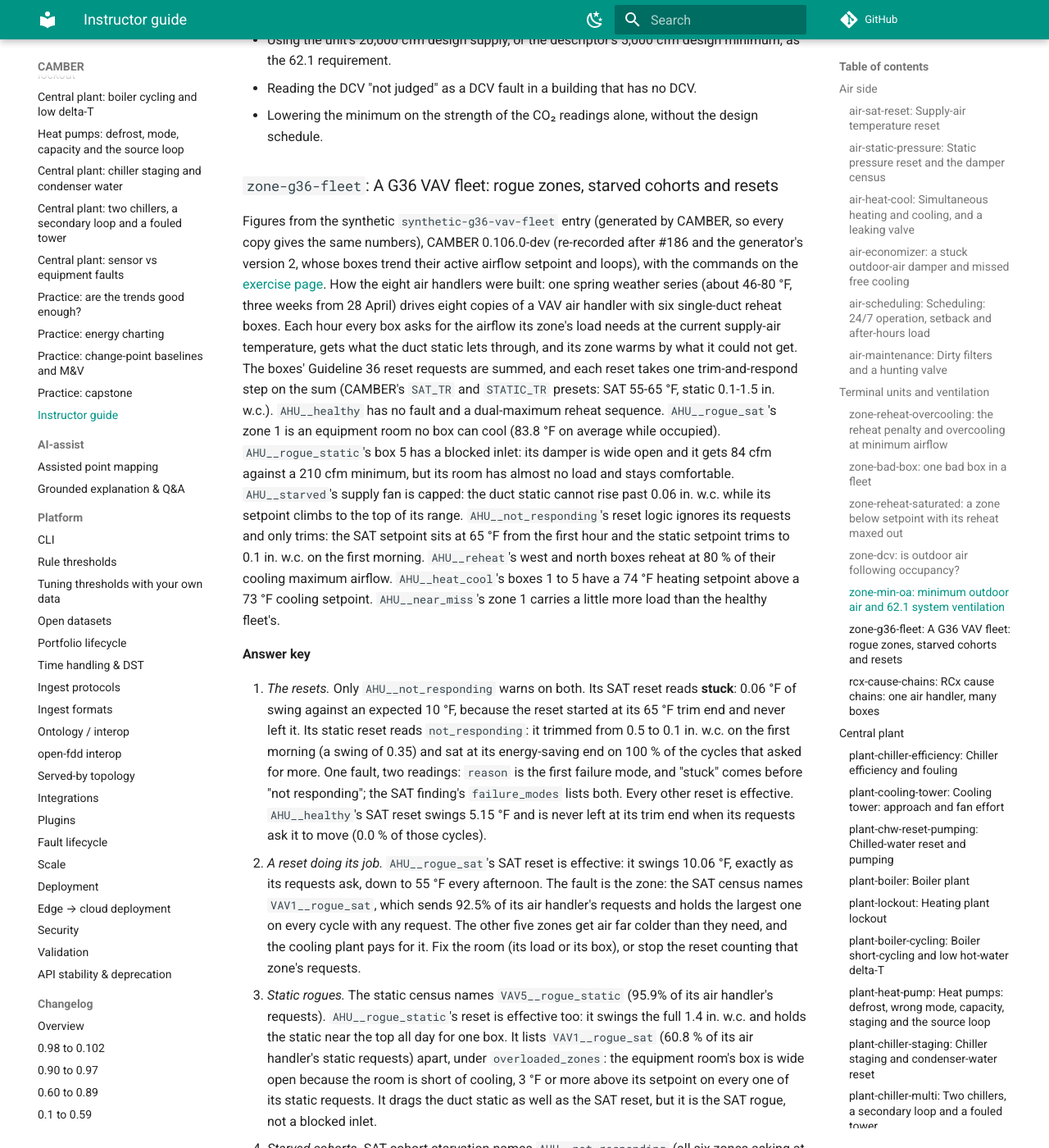
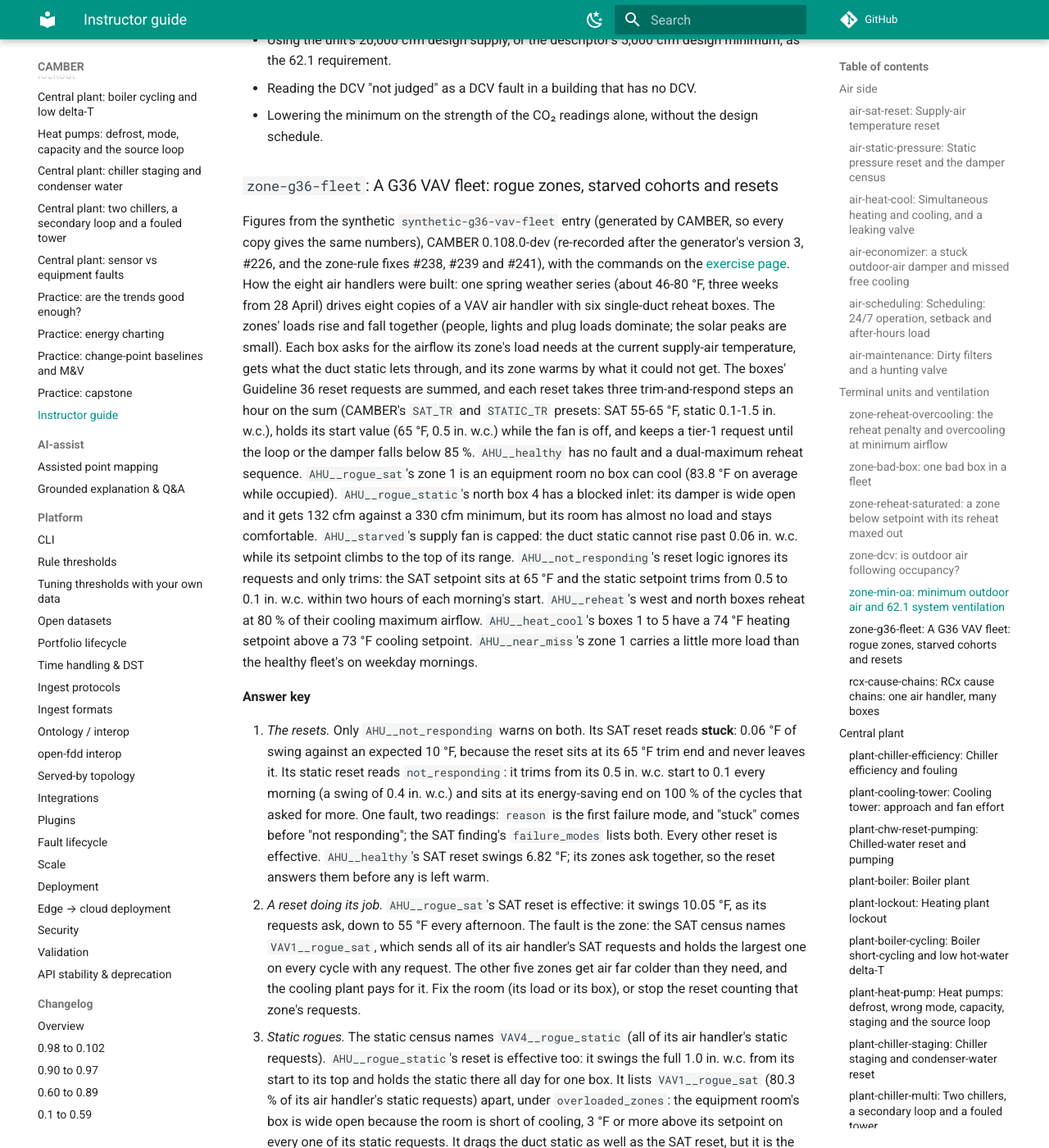
Before and after one commit to yroussev/camber, an MkDocs documentation site: the page built from docs/workbook/instructor.md, in a window 1280 px wide and 1400 px high, scrolled down 20002 px. Shown: the whole window at 82% size. Built offline with MkDocs 1.6.1 and Material for MkDocs 9.7.7, drawn with Linux system fonts in a browser that asks for light colours; comment, search, counter and statistics services are not loaded; some of the changed text lies outside the part shown.

Commit message:
G36 fleet: morning-only near miss, re-recorded zone-g36-fleet answers (#226)
The near miss's zone 1 now carries 0.008 of its cooling maximum extra on
weekday mornings: it sends 30.8 % of its air handler's SAT requests and holds
the binding request on 44.4 % of active cycles, the most of its six but
clearly under the census's 50 % bar.

The zone-g36-fleet key, instructor block, page and exercise config comments
are re-recorded on generator version 3 and the zone-rule fixes, with
unmet_setpoint_hours and airflow_tracking scored; the healthy north-zone
1 F-floor answer is gone (its z is now -2.2). The changelog names the moved
answers.

```diff
--- a/docs/workbook/instructor.md
+++ b/docs/workbook/instructor.md
@@ -836,87 +836,94 @@
 ### `zone-g36-fleet`: A G36 VAV fleet: rogue zones, starved cohorts and resets
 
 Figures from the synthetic `synthetic-g36-vav-fleet` entry (generated by CAMBER, so every copy
-gives the same numbers), CAMBER 0.106.0-dev (re-recorded after #186 and the generator's version
-2, whose boxes trend their active airflow setpoint and loops), with the commands on the
+gives the same numbers), CAMBER 0.108.0-dev (re-recorded after the generator's version 3, #226,
+and the zone-rule fixes #238, #239 and #241), with the commands on the
 [exercise page](zone-g36-fleet.md#setup). How the eight air handlers were built: one spring
 weather series (about 46-80 °F, three weeks from 28 April) drives eight copies of a VAV air handler
-with six single-duct reheat boxes. Each hour every box asks for the airflow its zone's load needs
-at the current supply-air temperature, gets what the duct static lets through, and its zone warms
-by what it could not get. The boxes' Guideline 36 reset requests are summed, and each reset takes
-one trim-and-respond step on the sum (CAMBER's `SAT_TR` and `STATIC_TR` presets: SAT 55-65 °F,
-static 0.1-1.5 in. w.c.). `AHU__healthy` has no fault and a dual-maximum reheat sequence.
-`AHU__rogue_sat`'s zone 1 is an equipment room no box can cool (83.8 °F on average while
-occupied). `AHU__rogue_static`'s box 5 has a blocked inlet: its damper is wide open and it gets
-84 cfm against a 210 cfm minimum, but its room has almost no load and stays comfortable.
-`AHU__starved`'s supply fan is capped: the duct static cannot rise past 0.06 in. w.c. while its
-setpoint climbs to the top of its range. `AHU__not_responding`'s reset logic ignores its
-requests and only trims: the SAT setpoint sits at 65 °F from the first hour and the static
-setpoint trims to 0.1 in. w.c. on the first morning. `AHU__reheat`'s west and north boxes reheat
-at 80 % of their cooling maximum airflow. `AHU__heat_cool`'s boxes 1 to 5 have a 74 °F heating
-setpoint above a 73 °F cooling setpoint. `AHU__near_miss`'s zone 1 carries a little more load
-than the healthy fleet's.
+with six single-duct reheat boxes. The zones' loads rise and fall together (people, lights and
+plug loads dominate; the solar peaks are small). Each box asks for the airflow its zone's load
+needs at the current supply-air temperature, gets what the duct static lets through, and its zone
+warms by what it could not get. The boxes' Guideline 36 reset requests are summed, and each reset
+takes three trim-and-respond steps an hour on the sum (CAMBER's `SAT_TR` and `STATIC_TR` presets:
+SAT 55-65 °F, static 0.1-1.5 in. w.c.), holds its start value (65 °F, 0.5 in. w.c.) while the fan
+is off, and keeps a tier-1 request until the loop or the damper falls below 85 %.
+`AHU__healthy` has no fault and a dual-maximum reheat sequence. `AHU__rogue_sat`'s zone 1 is an
+equipment room no box can cool (83.8 °F on average while occupied). `AHU__rogue_static`'s north
+box 4 has a blocked inlet: its damper is wide open and it gets 132 cfm against a 330 cfm minimum,
+but its room has almost no load and stays comfortable. `AHU__starved`'s supply fan is capped: the
+duct static cannot rise past 0.06 in. w.c. while its setpoint climbs to the top of its range.
+`AHU__not_responding`'s reset logic ignores its requests and only trims: the SAT setpoint sits at
+65 °F and the static setpoint trims from 0.5 to 0.1 in. w.c. within two hours of each morning's
+start. `AHU__reheat`'s west and north boxes reheat at 80 % of their cooling maximum airflow.
+`AHU__heat_cool`'s boxes 1 to 5 have a 74 °F heating setpoint above a 73 °F cooling setpoint.
+`AHU__near_miss`'s zone 1 carries a little more load than the healthy fleet's on weekday
+mornings.
 
 **Answer key**
 
 1. *The resets.* Only `AHU__not_responding` warns on both. Its SAT reset reads **stuck**: 0.06 °F
-   of swing against an expected 10 °F, because the reset started at its 65 °F trim end and never
-   left it. Its static reset reads `not_responding`: it trimmed from 0.5 to 0.1 in. w.c. on the
-   first morning (a swing of 0.35) and sat at its energy-saving end on 100 % of the cycles that
-   asked for more. One fault, two readings: `reason` is the first failure mode, and "stuck"
-   comes before "not responding"; the SAT finding's `failure_modes` lists both. Every other
-   reset is effective. `AHU__healthy`'s SAT reset swings 5.15 °F and is never left at its trim
-   end when its requests ask it to move (0.0 % of those cycles).
-2. *A reset doing its job.* `AHU__rogue_sat`'s SAT reset is effective: it swings 10.06 °F,
-   exactly as its requests ask, down to 55 °F every afternoon. The fault is the zone: the SAT
-   census names `VAV1__rogue_sat`, which sends 92.5% of its air handler's requests and holds the
-   largest one on every cycle with any request. The other five zones get air far colder than they
-   need, and the cooling plant pays for it. Fix the room (its load or its box), or stop the reset
-   counting that zone's requests.
-3. *Static rogues.* The static census names `VAV5__rogue_static` (95.9% of its air handler's
-   requests). `AHU__rogue_static`'s reset is effective too: it swings the full 1.4 in. w.c. and
-   holds the static near the top all day for one box. It lists `VAV1__rogue_sat` (60.8 % of its
-   air handler's static requests) apart, under `overloaded_zones`: the equipment room's box is
-   wide open because the room is short of cooling, 3 °F or more above its setpoint on every one
-   of its static requests. It drags the duct static as well as the SAT reset, but it is the SAT
-   rogue, not a blocked inlet.
+   of swing against an expected 10 °F, because the reset sits at its 65 °F trim end and never
+   leaves it. Its static reset reads `not_responding`: it trims from its 0.5 in. w.c. start to 0.1
+   every morning (a swing of 0.4 in. w.c.) and sits at its energy-saving end on 100 % of the
+   cycles that asked for more. One fault, two readings: `reason` is the first failure mode, and
+   "stuck" comes before "not responding"; the SAT finding's `failure_modes` lists both. Every
+   other reset is effective. `AHU__healthy`'s SAT reset swings 6.82 °F; its zones ask together,
+   so the reset answers them before any is left warm.
+2. *A reset doing its job.* `AHU__rogue_sat`'s SAT reset is effective: it swings 10.05 °F, as its
+   requests ask, down to 55 °F every afternoon. The fault is the zone: the SAT census names
+   `VAV1__rogue_sat`, which sends all of its air handler's SAT requests and holds the largest one
+   on every cycle with any request. The other five zones get air far colder than they need, and
+   the cooling plant pays for it. Fix the room (its load or its box), or stop the reset counting
+   that zone's requests.
+3. *Static rogues.* The static census names `VAV4__rogue_static` (all of its air handler's static
+   requests). `AHU__rogue_static`'s reset is effective too: it swings the full 1.0 in. w.c. from
+   its start to its top and holds the static there all day for one box. It lists
+   `VAV1__rogue_sat` (80.3 % of its air handler's static requests) apart, under
+   `overloaded_zones`: the equipment room's box is wide open because the room is short of
+   cooling, 3 °F or more above its setpoint on every one of its static requests. It drags the
+   duct static as well as the SAT reset, but it is the SAT rogue, not a blocked inlet.
 4. *Starved cohorts.* SAT cohort starvation names `AHU__not_responding` (all six zones asking at
-   once on 57.8% of the cycles with any request). Static cohort starvation names
-   `AHU__not_responding` (71.1%) and `AHU__starved` (100%), and its summary names both, worst
+   once on 83.1% of the cycles with any request). Static cohort starvation names
+   `AHU__not_responding` (86.1%) and `AHU__starved` (100%), and its summary names both, worst
    first. The reset findings tell them apart: `AHU__starved`'s resets are effective,
    with the static setpoint at its 1.5 in. w.c. top, so look at the fan (its drive, its speed
    limit, an upstream damper); `AHU__not_responding`'s are not, so look at the reset logic and
-   its request input. `AHU__starved`'s zones are short of air but only a few degrees warm, so
-   the SAT side does not trip.
+   its request input. `AHU__starved`'s zones are warm too, but on fewer cycles at once (43 %),
+   under the SAT side's 50 % bar.
 5. *Peers.* `cohort_airflow`, comparing each box with the other five of its air handler, flags
-   `VAV1__rogue_sat` (high) and `VAV5__rogue_static` (z -5.7, low). Compared building-wide it
+   `VAV1__rogue_sat` (high) and `VAV4__rogue_static` (z -4.0, low). Compared building-wide it
    flags nothing: the boxes range from 600 to 1,100 cfm, and that spread hides both (the rule
    then reads `info`, the cohort too unlike to judge, rather than `ok`).
-   `cohort_space_temp`, building-wide, flags `VAV1__rogue_sat` (z 10.9) and five of
-   `AHU__not_responding`'s boxes.
+   `cohort_space_temp`, building-wide, flags `VAV1__rogue_sat` (z 15.1), five of
+   `AHU__not_responding`'s boxes and four of `AHU__starved`'s: the warm boxes behind the two
+   faulted air handlers.
 6. *Reheat.* `reheat_minimization_g36` faults on seven boxes: `VAV2__reheat` and `VAV4__reheat`
-   (reheating 18.3 % and 16.1 % of occupied hours, 69.7 % and 93.1 % of it above minimum airflow
+   (reheating 12.8 % and 16.1 % of occupied hours, 56.5 % and 72.4 % of it above minimum airflow
    outside the high heating loop) and `VAV1__heat_cool` to `VAV5__heat_cool`. The healthy
-   fleet's west box reheats too (17.2 % of occupied hours) and passes: it rises above its
-   minimum only in its high heating loop (heating loop over 50 %, 9.7 % of its reheating hours),
+   fleet's west box reheats too (10.6 % of occupied hours) and passes: it rises above its
+   minimum only in its high heating loop (heating loop over 50 %, 5.3 % of its reheating hours),
    where the dual-maximum sequence raises the airflow by design. `zones_heat_cool_census`
-   asks whether some zones heat while others cool. Building-wide it faults: 98.3 % of occupied
-   hours have one. On `AHU__reheat`'s boxes alone it passes (18.3 %): two boxes reheating on cool
-   mornings while the others cool are not a fleet problem, and only the per-box rule finds them.
-   On `AHU__heat_cool`'s boxes alone it faults (98.3 % of hours; 93.3 % have a box reheating
-   above its minimum, 2.44 boxes on average): look at the heating setpoint, which sits above the
-   cooling setpoint.
-7. *Score.* `camber datasets score` scores the three per-equipment rules: each finds its labels
-   (TPR 100 %, FPR 0 %), but with one, one and seven positives the intervals are wide. Overall
-   detection is 73%: the scored rules never fire on the starved air handler or the two rogue
-   boxes, whose finders are fleet rules on `<fleet>`, which the score cannot match to any
-   equipment. Check those from the findings' metrics, as in steps 3 and 4.
-8. *Healthy and near miss.* On the healthy fleet alone every rule passes, `cohort_space_temp`
-   too, and `zones_heat_cool_census` reads 17.2 % (2.2 % with one box heating above its
-   minimum). The north zone, `VAV4__healthy`, has a mean about 0.8 °F below the median of the
-   six, against a spread (MAD) of 0.07 °F among them: a z of -7.6, but under the rule's 1 °F
-   floor. A small, real exposure difference is not a fault. The near miss's zone 1 sends 43.0 % of its air handler's SAT
-   requests and holds the largest one on 45.4% of the active cycles: under the 50 % bar, though
-   the healthy fleet's zone 1 is not far behind (35 %, 40 %).
+   asks whether some zones heat while others cool. Building-wide it faults: 100 % of occupied
+   hours have one, with the five `heat_cool` boxes heating persistently. On `AHU__reheat`'s boxes
+   alone it passes (8.9 %): two boxes reheating on cool mornings while the others cool are not a
+   fleet problem, and only the per-box rule finds them. On `AHU__heat_cool`'s boxes alone it
+   faults (85.0 % of hours; 92.8 % have a box reheating above its minimum, 3.88 boxes on
+   average): look at the heating setpoint, which sits above the cooling setpoint.
+7. *Score.* `camber datasets score` scores the five per-equipment rules. The three reset and
+   reheat rules each find their labels (TPR 100 %, FPR 0 %), but with one, one and seven
+   positives the intervals are wide. `airflow_tracking` finds 14 of 14 labelled boxes (the twelve
+   behind the starved and the not-responding air handlers and the two rogues) with no false
+   positive. `unmet_setpoint_hours` finds 13 of 14: it misses the blocked box, whose room stays
+   comfortable, and warns on one `heat_cool` box (an FPR of 2.9 %). Overall
+   detection is 22 of 23: only the starved air handler itself is left, found by the fleet rules on `<fleet>`, which
+   the score cannot match to any equipment. Check it from the findings' metrics, as in step 4.
+8. *Healthy and near miss.* On the healthy fleet alone every rule passes: the censuses,
+   `cohort_space_temp` (no outlier among zones within a spread, MAD, of 0.12 °F),
+   `zones_heat_cool_census` (6.7 %; 2.2 % with one box heating above its minimum), and every box's
+   `unmet_setpoint_hours` and `airflow_tracking`. The near miss's zone 1 sends 30.8 % of its air
+   handler's SAT requests and holds the largest one on 44.4 % of the active cycles: the most of
+   its six, close to the one-third share bar but clearly under the 50 % binding bar, so it is not
+   a rogue. The healthy fleet's zone 1 sends 23 % and holds 36 %.
 
 **Discussion points**
 
```
Also changed, not shown: CHANGELOG.md (+15 -5 lines), docs/workbook/zone-g36-fleet.md (+18 -9 lines), docs/img/workbook/zone-g36-fleet.png, 7 other files.
